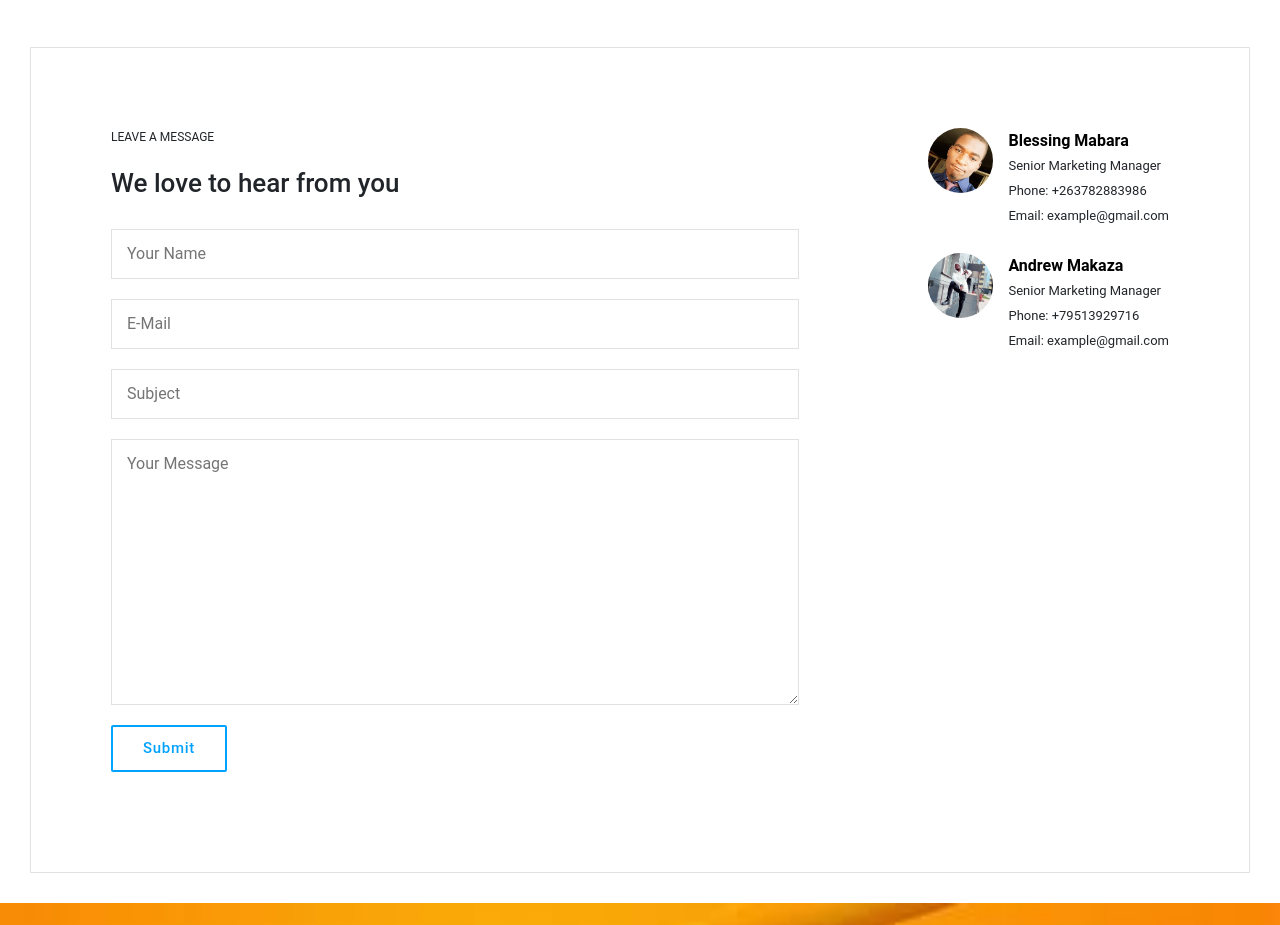
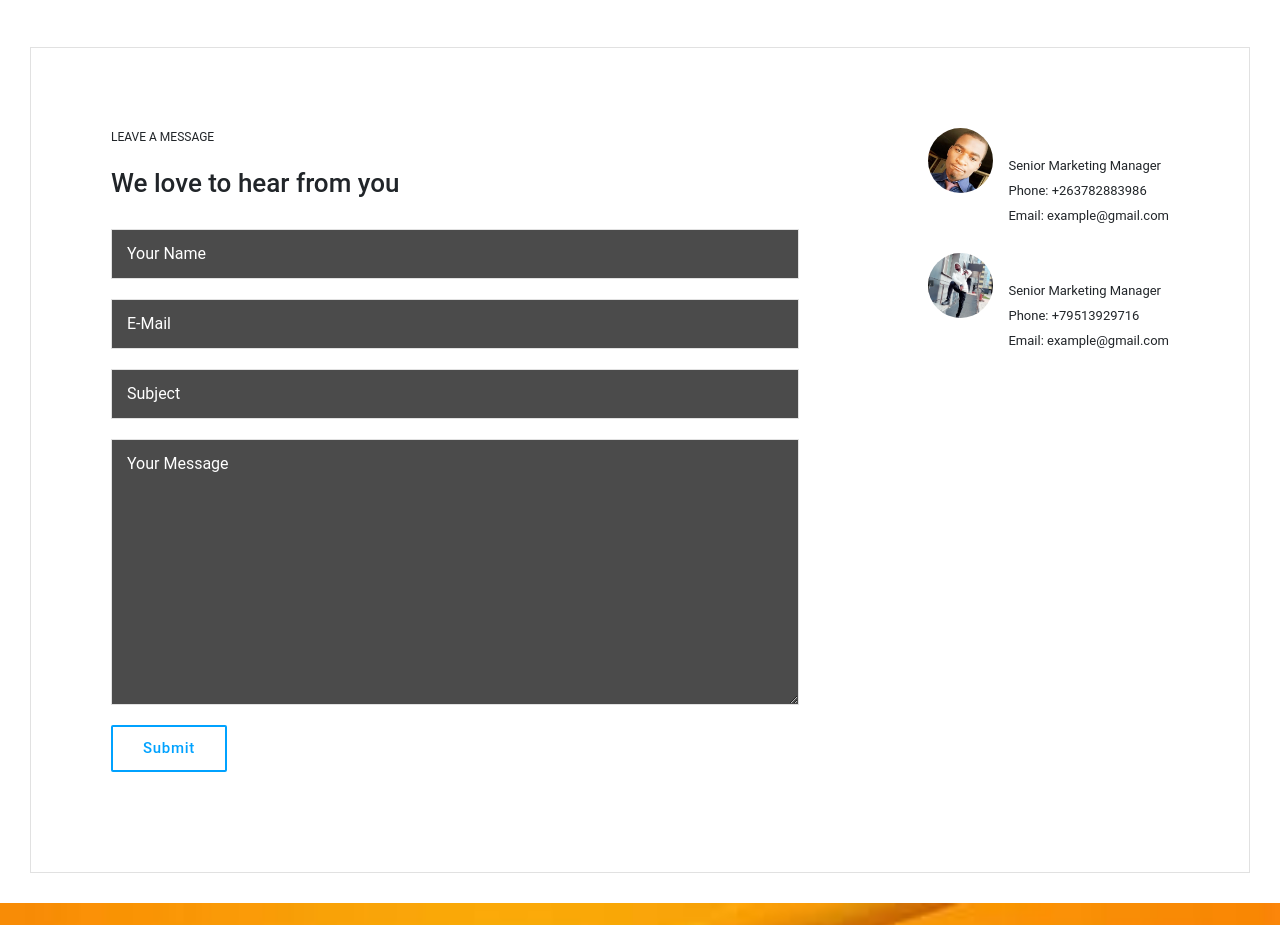
Before and after one commit to blessingmabara/drewshop, a plain HTML site: page contact.html in a window 1280 px wide. Shown: the part 820-1745 px from the top of the page. Drawn offline with Linux system fonts and the light colour scheme.

Commit message:
Update cards.css

```diff
--- a/cards.css
+++ b/cards.css
@@ -24,7 +24,7 @@
     display: block;
     padding: 1rem;
     margin-bottom: 20px;
-    background-color: rgb(223, 223, 223);
+
     border-radius: 20px;
 
 }
@@ -44,6 +44,9 @@
     padding: 1rem;
     flex: 1;
     width: 100%;
+    background-color: #1a1a1a;
+    border-top-left-radius: 5px;
+    border-top-right-radius: 5px;
 }
 .card .card-body .card-title{
     font-size: 1.5rem;
@@ -173,8 +176,13 @@
     width: 100%;
     padding: 12px 15px;
     outline: none;
+    background-color: #4b4b4b;
     margin-bottom: 20px;
     border: 1px solid #e1e1e1;
+}
+#form-details form input::placeholder,
+#form-details form textarea::placeholder{
+    color: white;
 }
 .contact-btn{
 
@@ -218,7 +226,7 @@
     display: block;
     font-size: 16px;
     font-weight: 600;
-    color: #000;
+    color: white;
 }
 
 /*end contact page*/
```
